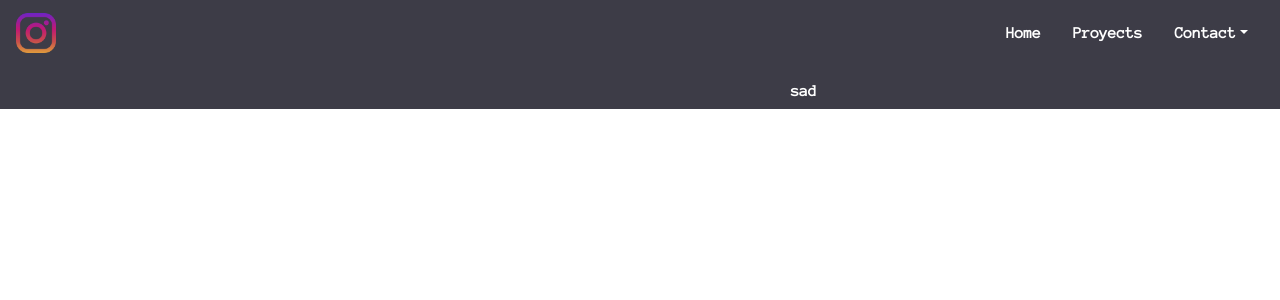
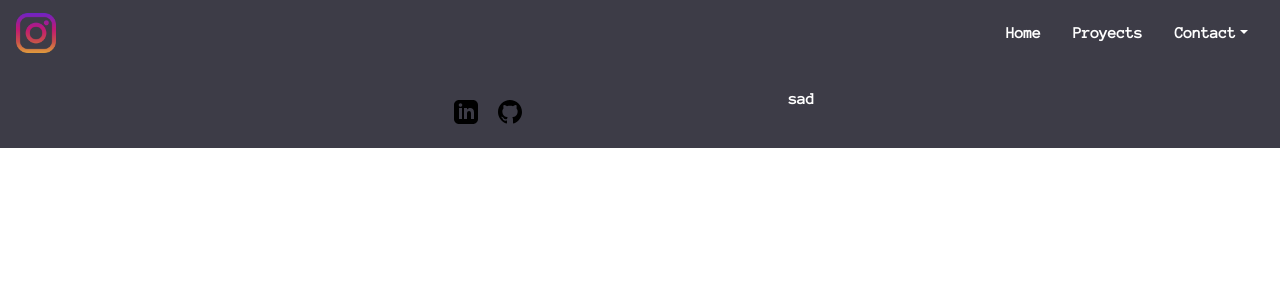
Before and after one commit to EzequielMonforte/vue-PersonalPage, a Vue app: page /#/proyects in a window 1280 px wide. Before the commit this address led to /#/. Shown: the top 300 px of the page. Built offline with nearby package versions, Linux system fonts and the light colour scheme.

Commit message:
footer links, styles changes

```diff
--- a/src/App.vue
+++ b/src/App.vue
@@ -3,7 +3,7 @@
     <nav-bar/>
     <router-view></router-view>
 
-    <m-footer/>
+    <m-footer class="p-4"/>
   </div>
 
 </template>
--- a/src/components/Footer.vue
+++ b/src/components/Footer.vue
@@ -1,8 +1,16 @@
 <template>
-    <footer id="footer" class="container-fluid pt-3">
+    <footer id="footer" class="footer ">
         <div class="row offset-3 ">
             <div class="col-4">
             <h6>{{this.$store.state.userdata.fullname}}</h6>
+            <div class="container ">
+            <a :href="$store.state.userdata.linkedin" target="_blank">
+                <img class="icon" src="../assets/ic-linkedin.svg"/>
+            </a>
+            <a :href="$store.state.userdata.github">
+            <img class="icon" src="../assets/ic-github.svg"/>
+            </a>
+            </div>
             </div>
             <div  class="col-4">
             <h6>sad</h6>
@@ -12,6 +20,7 @@
 </template>
 
 <script>
+
 export default {
 
 }
--- a/src/components/ProyectoItem.vue
+++ b/src/components/ProyectoItem.vue
@@ -3,8 +3,10 @@
         <a :href="proyecto.html_url" target="_blank">
         <img class="card-img-top px-1" :src='imagen'/>
         <h3 class="card-title mb-3 p-1">{{proyecto.name}}</h3>
+    <!-- TODO: control max letters wrapping "..." -->
         <p class="card-subtitle p-2">{{proyecto.description}}</p>
         </a>
+
     </div>
 </template>
 <script>
@@ -25,8 +27,8 @@ export default {
 <style scoped>
 @media(min-width: 576px) {
     .card{
-        min-width: 20%;
-        max-width: 20%;
+        min-width: 23%;
+        max-width: 28%;
     }
 
 }
--- a/src/components/Proyectos.vue
+++ b/src/components/Proyectos.vue
@@ -1,7 +1,7 @@
 <template>
 <div id="proyecto" class="container">
   <div class="card-deck justify-content-center">
-  <proyecto-item v-for="proyect in Mproyects" :key="proyect.id"  :proyecto="proyect"/>
+  <proyecto-item class="shadow" v-for="proyect in Mproyects" :key="proyect.id"  :proyecto="proyect"/>
   </div>
 </div>
 </template>
--- a/src/components/services.js
+++ b/src/components/services.js
@@ -1,7 +1,7 @@
 
 function getGithubprofile(vari){
 
-return fetch(vari.toString().replace('www.', 'https://api.'))
+return fetch(vari.toString().replace('www.', 'api.'))
  .then(value=> value.json())
 
 
--- a/src/main.js
+++ b/src/main.js
@@ -8,14 +8,11 @@ import BootstrapVue from 'bootstrap-vue'
 import routes from './routes';
 import store from './store';
 
-
-
 Vue.use(Router)
 Vue.use(BootstrapVue)
 Vue.config.productionTip = false
 
 const router= new Router({routes})
-
 
 new Vue({
 
--- a/src/styles.scss
+++ b/src/styles.scss
@@ -24,6 +24,8 @@ h1,h2,h3,h4,h5,h6{
     font-family: $fuentecuerpo !important;
     font-weight: bold !important
 }
+
+
 
 #app {
 
@@ -58,6 +60,12 @@ h1,h2,h3,h4,h5,h6{
     word-wrap: break-word;
     margin: 0 auto
 }
+.icon{
+
+    margin: 0 10px;
+
+
+}
 
 
 .imagennavlogo{
--- a/src/views/proyects.vue
+++ b/src/views/proyects.vue
@@ -1,5 +1,5 @@
 <template>
-  <proyecto v-show="ischarged" v-on:proyectscharged="showproyects"/>
+  <proyecto class="my-4" v-show="ischarged" v-on:proyectscharged="showproyects"/>
 </template>
 
 <script>
```
Also changed, not shown: src/assets/ic-github.svg (added), src/assets/ic-linkedin.svg (added).
